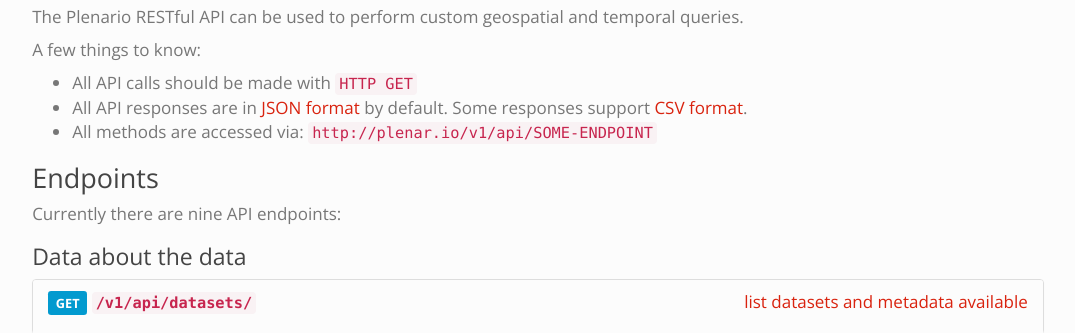
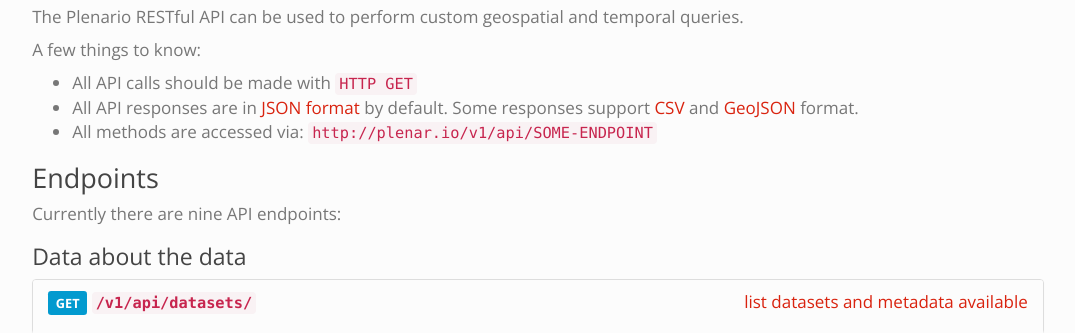
Before and after one commit to UrbanCCD-UChicago/plenario, a Flask app: page /api-docs in a window 1280 px wide. Shown: the part 254-587 px from the top of the page, without its empty margins (102-1177 px from the left). Run offline with Flask 2, Linux system fonts and the light colour scheme; some libraries are stand-ins or nearby versions.

Commit message:
added links and documentation for geojson api support

```diff
--- a/plenario/static/js/explore/templates/detailTemplate.html
+++ b/plenario/static/js/explore/templates/detailTemplate.html
@@ -70,9 +70,11 @@
                     <span class="caret"></span>
                 </button>
                 <ul class="dropdown-menu" role="menu">
-                    <li><a class='download-geojson data-download' href="#" target="_blank" ><i class='fa fa-download'></i> Map grid (GeoJSON)</a></li>
+                    <li><a href="<%= points + '&data_type=csv' %>" class="data-download" target="_blank"><i class='fa fa-download'></i> Raw data (CSV, first 1,000 records)</a></li>
+                    <li><a class='data-download' href="<%= points + '&data_type=geojson' %>" target="_blank" ><i class='fa fa-download'></i> Raw data (GeoJSON, first 1,000 records)</a></li>
+                    <li><a class='download-map-grid data-download' href="#" target="_blank" ><i class='fa fa-download'></i> Map grid (GeoJSON, with count aggregate)</a></li>
                     <li><a href="<%= time_series + '&data_type=csv' %>" class="data-download" target="_blank"><i class='fa fa-download'></i> Time series (CSV)</a></li>
-                    <li><a href="<%= points + '&data_type=csv' %>" class="data-download" target="_blank"><i class='fa fa-download'></i> Raw data (CSV)</a></li>
+
                 </ul>
             </div>
         </form>
--- a/plenario/static/js/explore/views/detail-view.js
+++ b/plenario/static/js/explore/views/detail-view.js
@@ -94,7 +94,7 @@ var DetailView = Backbone.View.extend({
         $('#detail-view').hide();
         $('#list-view').hide();
 
-        $('.download-geojson').attr('href','/v1/api/grid/?' + $.param(self.getQuery()))
+        $('.download-map-grid').attr('href','/v1/api/grid/?' + $.param(self.getQuery()))
         $('.date-filter').datepicker({
             dayNamesMin: ['Sun', 'Mon', 'Tue', 'Wed', 'Thu', 'Fri', 'Sat'],
             prevText: '',
--- a/plenario/templates/api-docs.html
+++ b/plenario/templates/api-docs.html
@@ -18,7 +18,7 @@
 
       <ul>
         <li>All API calls should be made with <code>HTTP GET</code></li>
-        <li>All API responses are in <a href='http://www.json.org/'>JSON format</a> by default. Some responses support <a href='http://en.wikipedia.org/wiki/Comma-separated_values'>CSV format</a>.</li>
+        <li>All API responses are in <a href='http://www.json.org/'>JSON format</a> by default. Some responses support <a href='http://en.wikipedia.org/wiki/Comma-separated_values'>CSV</a> and <a href='http://geojson.org/'>GeoJSON</a> format.</li>
         <li>All methods are accessed via: <code>http://plenar.io/v1/api/SOME-ENDPOINT</code></li>
       </ul>
 
@@ -816,7 +816,7 @@
                   <tr>
                     <td><strong><code>data_type</code></strong></td>
                     <td>json</td>
-                    <td>Response data format. Current options are <code>json</code> and <code>csv</code>. </td>
+                    <td>Response data format. Current options are <code>json</code> <code>csv</code> and <code>geojson</code>.</td>
                   </tr>
                   <tr>
                     <td><strong><code>offset</code></strong></td>
```
